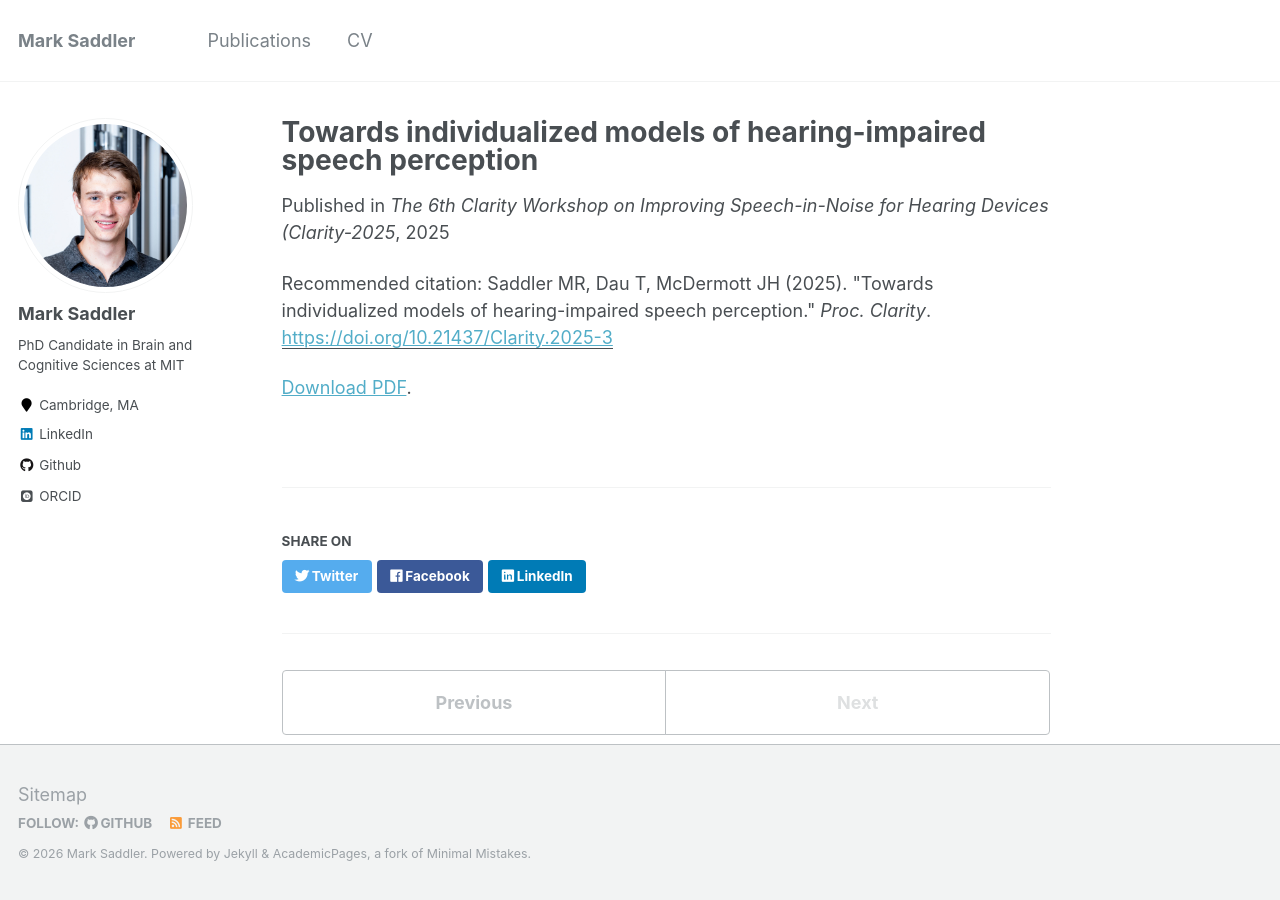
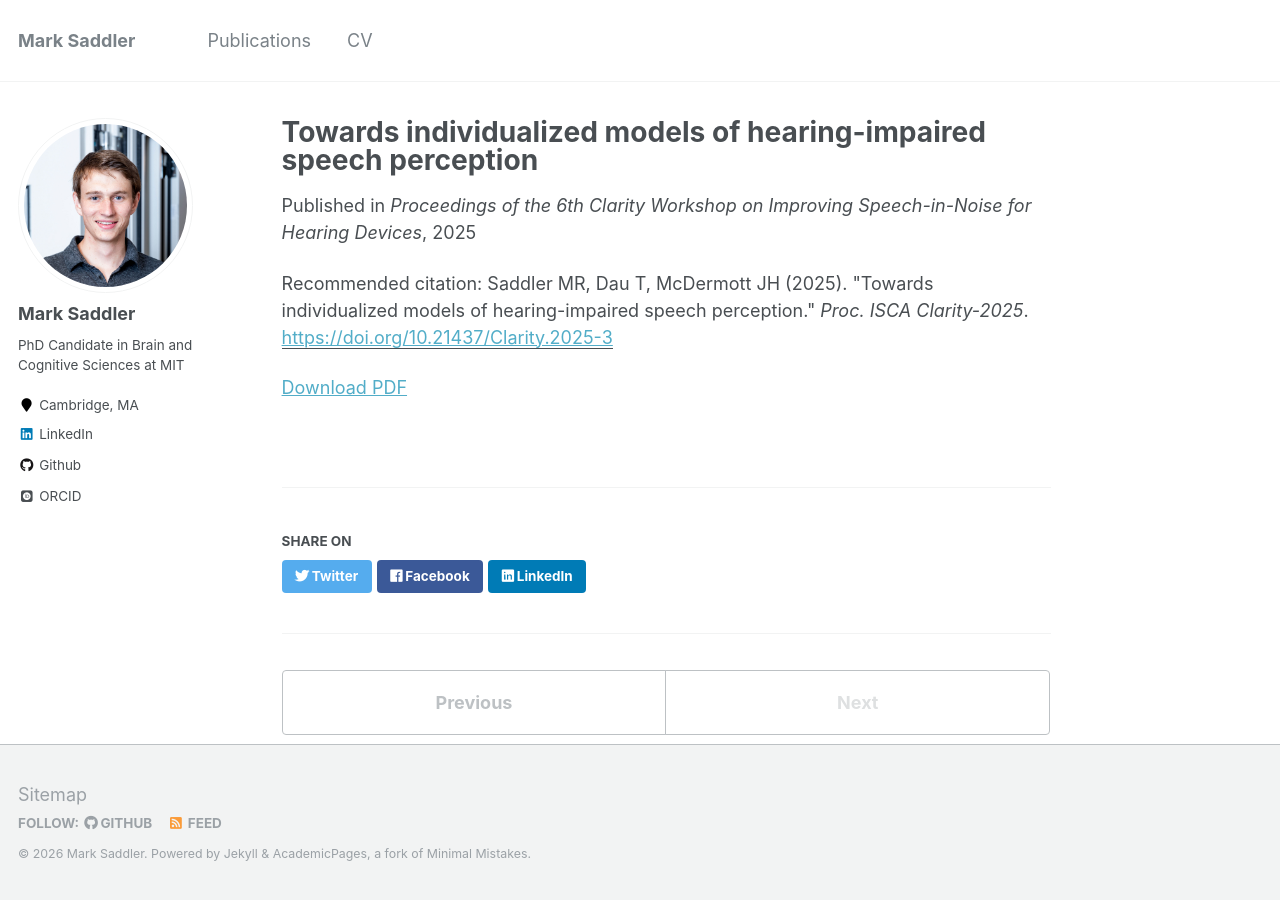
Before and after one commit to msaddler/msaddler.github.io, a Jekyll site: the page built from _publications/2025-08-22_saddler_et_al_clarity.md, in a window 1280 px wide. Built offline with Jekyll 4.4.1, drawn with Linux system fonts in a browser that asks for light colours; some web fonts are replaced.

Commit message:
minor formatting bugfixes to publications

```diff
--- a/_publications/2025-08-22_saddler_et_al_clarity.md
+++ b/_publications/2025-08-22_saddler_et_al_clarity.md
@@ -2,10 +2,10 @@
 title: "Towards individualized models of hearing-impaired speech perception"
 collection: publications
 permalink: /publication/2025-08-22_saddler_et_al_clarity
-excerpt: 'Computational models that predict the real-world hearing abilities of individuals with hearing loss have the potential to transform hearing aid development. Deep artificial neural networks trained to perform ecological hearing tasks using simulated cochlear input reproduce many aspects of normal hearing, but it is not clear whether such models can also account for impaired hearing. We used the Clarity Prediction Challenge dataset to test whether a model jointly optimized for everyday sound localization and recognition tasks can predict the speech intelligibility of hearing-impaired listeners. We used the model`s learned feature representations as an intrusive speech intelligibility metric (predicting intelligibility from the similarity of representations of clean and distorted speech) and measured the effects of simulating individual listeners` hearing losses in the model`s peripheral input. Individualizing the hearing loss simulations allowed our model to better predict speech intelligibility differences across listeners. However, this benefit was small when quantified via the overall human-model correlation, likely because the explainable variance in the dataset is driven more by the different hearing aids than by the different listeners.'
+excerpt: "Computational models that predict the real-world hearing abilities of individuals with hearing loss have the potential to transform hearing aid development. Deep artificial neural networks trained to perform ecological hearing tasks using simulated cochlear input reproduce many aspects of normal hearing, but it is not clear whether such models can also account for impaired hearing. We used the Clarity Prediction Challenge dataset to test whether a model jointly optimized for everyday sound localization and recognition tasks can predict the speech intelligibility of hearing-impaired listeners. We used the model's learned feature representations as an intrusive speech intelligibility metric (predicting intelligibility from the similarity of representations of clean and distorted speech) and measured the effects of simulating individual listeners' hearing losses in the model's peripheral input. Individualizing the hearing loss simulations allowed our model to better predict speech intelligibility differences across listeners. However, this benefit was small when quantified via the overall human-model correlation, likely because the explainable variance in the dataset is driven more by the different hearing aids than by the different listeners."
 date: 2025-08-22
-venue: 'The 6th Clarity Workshop on Improving Speech-in-Noise for Hearing Devices (Clarity-2025'
+venue: 'Proceedings of the 6th Clarity Workshop on Improving Speech-in-Noise for Hearing Devices'
 paperurl: 'https://doi.org/10.21437/Clarity.2025-3'
-citation: 'Saddler MR, Dau T, McDermott JH (2025). &quot;Towards individualized models of hearing-impaired speech perception.&quot; <i>Proc. Clarity</i>.'
+citation: 'Saddler MR, Dau T, McDermott JH (2025). &quot;Towards individualized models of hearing-impaired speech perception.&quot; <i>Proc. ISCA Clarity-2025</i>.'
 ---
-[Download PDF](https://www.isca-archive.org/clarity_2025/saddler25_clarity.pdf).
+[Download PDF](https://www.isca-archive.org/clarity_2025/saddler25_clarity.pdf)
```
Also changed, not shown: _publications/2016-10-21_bocconcelli_et_al_poma.md (+1 -1 lines), _publications/2017-11-15_saddler_et_al_jexpbiol.md (+1 -1 lines), _publications/2021-09-01_saddler_and_francl_et_al_interspeech.md (+1 -1 lines), _publications/2021-12-14_saddler_et_al_ncomm.md (+1 -1 lines), _publications/2024-12-04_saddler_et_al_ncomm.md (+1 -1 lines).
